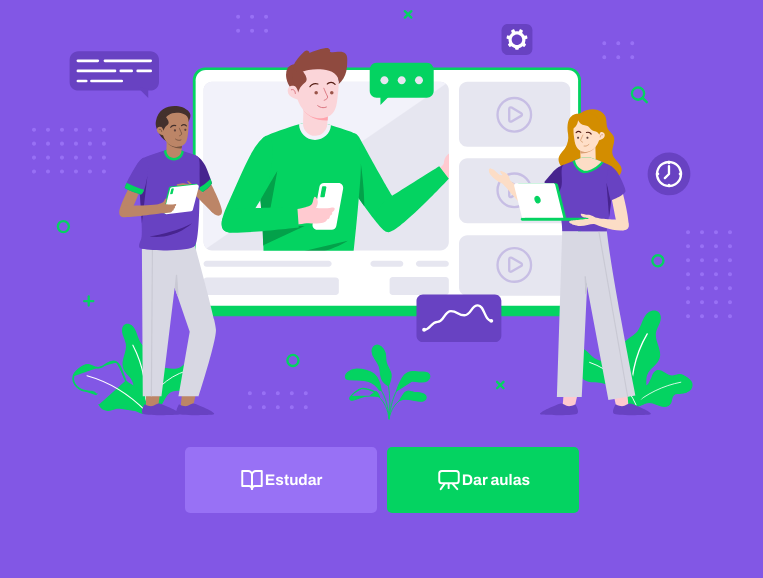
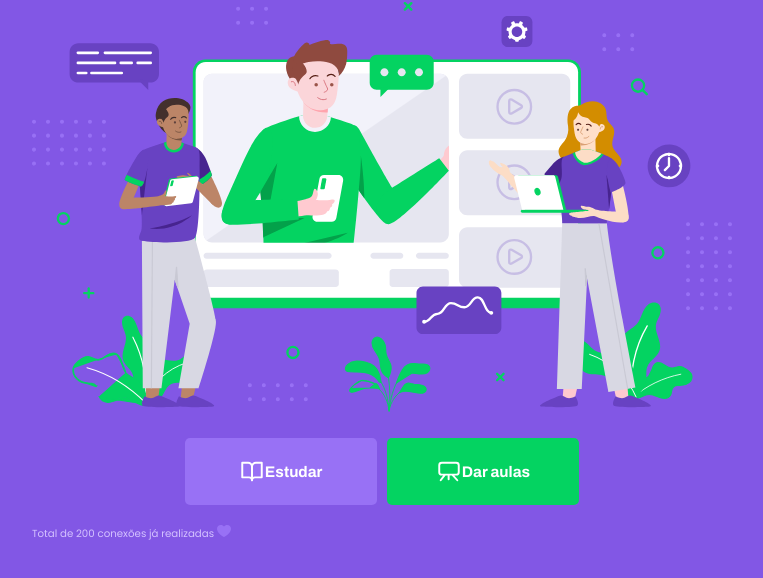
Before and after one commit to thomaztorres/proffy-study, a plain HTML site: page index.html in a window 1280 px wide. Shown: the part 190-768 px from the top of the page, without its empty margins (258-1021 px from the left). Drawn offline with Linux system fonts and the light colour scheme.

Commit message:
Index finished, home page ready

```diff
--- a/index.html
+++ b/index.html
@@ -23,6 +23,7 @@
                     <img src="./images/icons/give-classes.svg" alt="Dar aulas">Dar aulas
                 </a>
             </div>
+            <p class="total-connections">Total de 200 conexões já realizadas <img src="./images/icons/purple-heart.svg" alt="Coração roxo"></p>
         </div>
     </body>
 </html>
```
